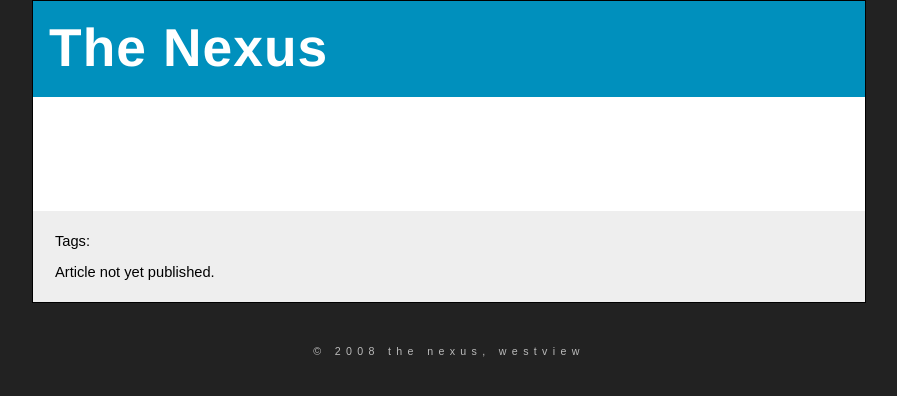
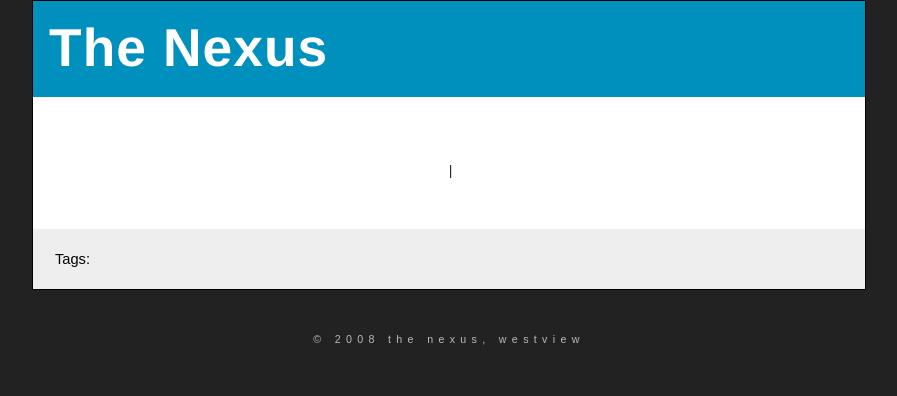
Before and after one commit to noahlt/nexus, a Django app: template cover/templates/article.html in a window 1280 px wide. Shown: the top 396 px of the page, without its empty margins (191-1088 px from the left). Run offline with Django 3.2, Linux system fonts and the light colour scheme; the template is opened without the code that fills it, so the values that code supplies are empty.

Commit message:
author in article_snippet

```diff
--- a/cover/templates/article.html
+++ b/cover/templates/article.html
@@ -9,6 +9,7 @@
 	<h2>{{ article.title }}
 		<br>
 		<span class="subauthor">
+			{{ article.date|date:"F d, Y" }}&nbsp;&nbsp;|&nbsp;
 			{% with article.authors.all as authors %}
 			{% include "authorlinks.html" %}
 			{% endwith %}
@@ -22,23 +23,12 @@
 	<p>
 	Tags: {% with article.tags.all as tags %}{% include "taglinks.html" %}{% endwith %}
 	</p>
-    {% if not article.current %}
-        <p>
-            Article not yet published.
-        </p>
-    {% else %}
 	{% if article.printed %}
 		<p>
-                Article published
+			Article printed
 			<a href="/archive/{{ article.printed.date }}">
 				{{ article.printed.date|date:"F d, Y" }}.
 			</a>
 		</p>
-        {% else %}
-            <p>
-                Article published
-                {{ article.date|date:"F d, Y" }}.
-            </p>
-        {% endif %}
     {% endif %}
 {% endblock %}
--- a/cover/templates/article_snippet.html
+++ b/cover/templates/article_snippet.html
@@ -1,6 +1,6 @@
 <li style="overflow: hidden;" id="art_{{ article.slug }}">
   <h3>{% include "articlelink.html" %}</h3>
-  <div class="date">{{ article.date|date:"F d, Y" }}</div>
+  <div class="date">{{ article.date|date:"F d, Y" }}&nbsp;&nbsp;|&nbsp;{% with article.authors.all as authors %}{% include "authorlinks.html" %}{% endwith %}</div>
   {% if article.current %}
       {% if article.images.all %}
         {% if article.image_centric %}
--- a/cover/views.py
+++ b/cover/views.py
@@ -129,11 +129,6 @@ def __tag_data(articles, selected_tags):
     total = articles.count()
     return [ (tag.slug, tag in selected_tags or alltags[tag] != total) for tag in alltags.keys() ]
 
-def perror(e):
-    x = open("/home/eric/Desktop/x", "w")
-    x.write(str(e))
-    x.close()
-
 def __dates_of(articles):
     return list(set([article.date.strftime('%Y%m') for article in articles.all()]))
 
--- a/media/common.css
+++ b/media/common.css
@@ -27,8 +27,8 @@ table, caption, tbody, tfoot, thead, tr, th, td {
 
 .date {
   font-size: 10pt;
-  color: gray;
-  padding-bottom: .4em;
+  padding-bottom: .3em;
+  padding-top: .1em;
 }
 
 #tags a {
@@ -75,7 +75,6 @@ noscript {
 .subauthor {
 	font-family: sans;
 	font-size: 10pt;
-	color: gray;
 	letter-spacing: 0;
 	font-weight: normal;
 }
```
Lines whose indentation alone changed are shown as unchanged.
